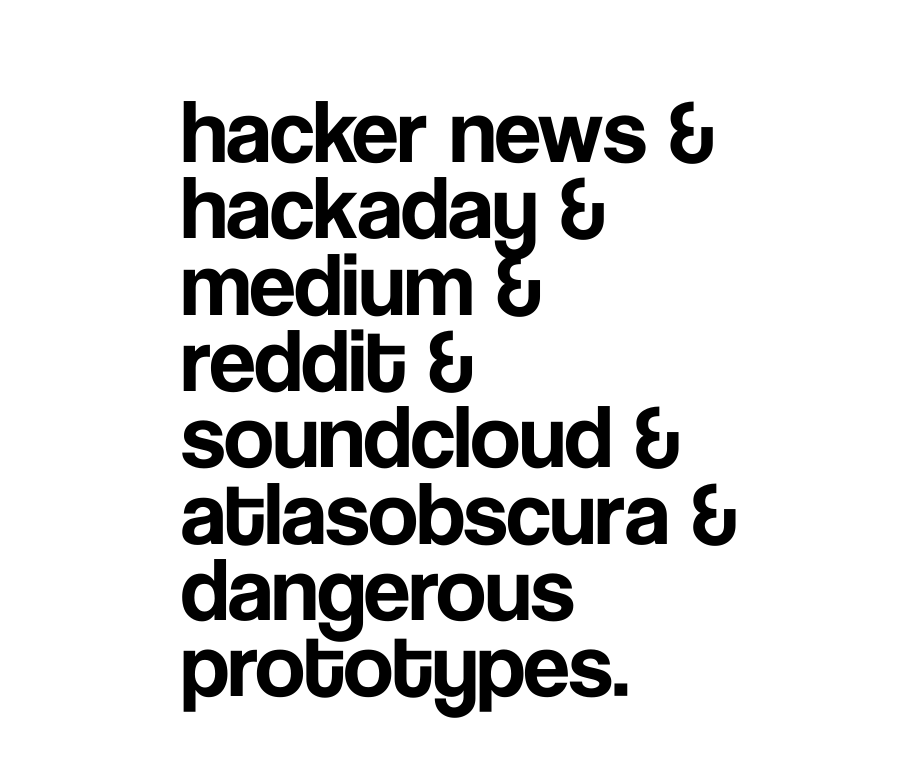
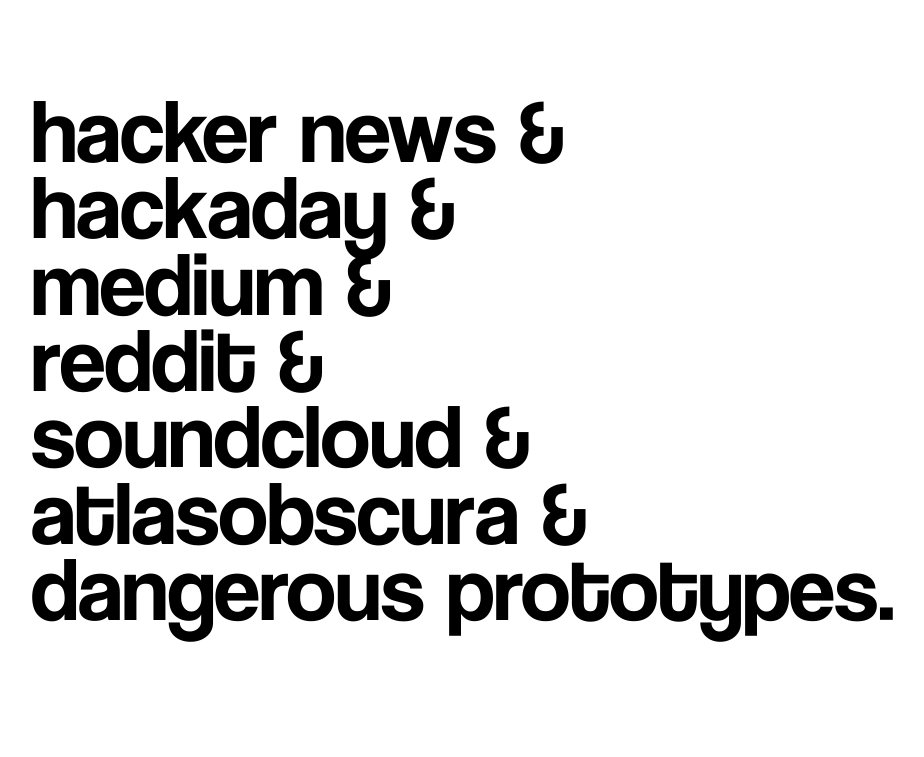
Before and after one commit to gortloveslinux/gortloveslinux.github.io, a Jekyll site: the page browserStartPage/index.html, which Jekyll copies as it is, in a window 1280 px wide. Shown: the top 757 px of the page, without its empty margins (159-1083 px from the left). Built offline with Jekyll 4.4.1, drawn with Linux system fonts in a browser that asks for light colours.

Commit message:
Changed width

```diff
--- a/browserStartPage/index.html
+++ b/browserStartPage/index.html
@@ -9,7 +9,7 @@
       a           { transition: all 0.5s; text-decoration: none; color: black; letter-spacing: 0em; }
       a:hover     { transition: all 0.5s; letter-spacing: .01em; }
       ul          { line-height: .9em; list-style-type: none; padding: 0; margin: 0; }
-      #container  { width: 600px; margin: 100px  auto; }
+      #container  { width: 900px; margin: 100px  auto; }
     </style>
   </head>
   <body>
```
